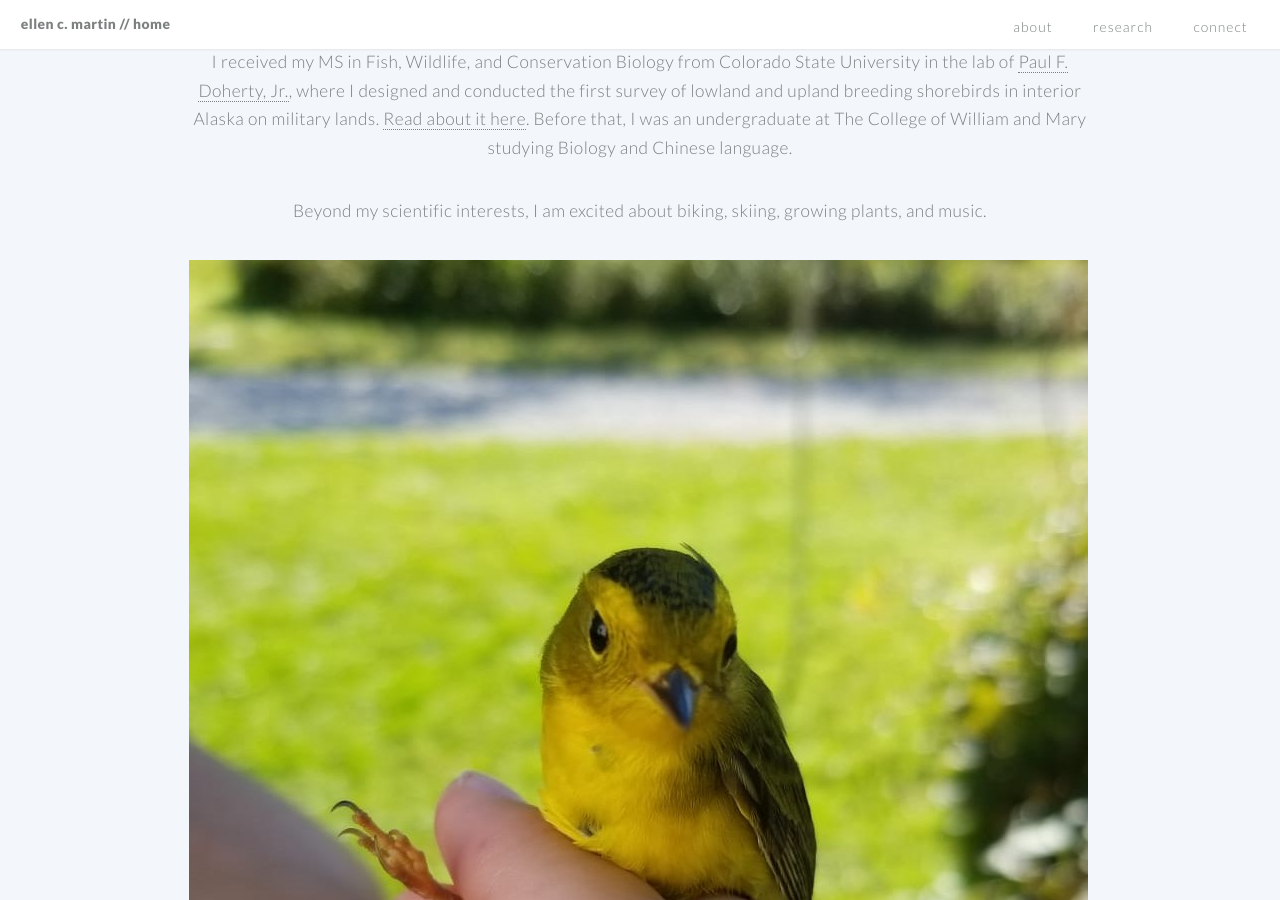
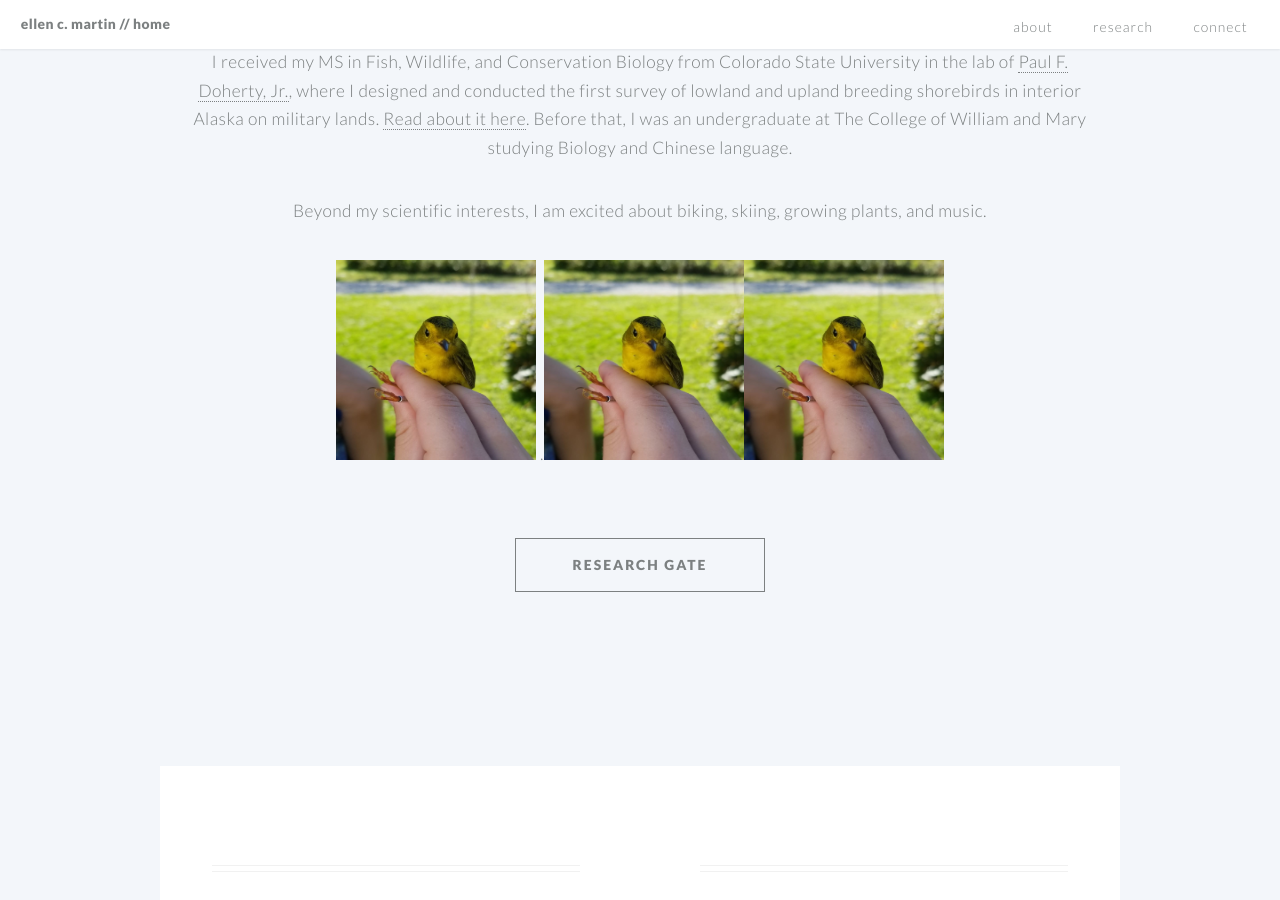
Before and after one commit to EllenCMartin/EllenCMartin.github.io, a Jekyll site: the page built from index.md, in a window 1280 px wide and 900 px high, scrolled down 1092 px. Built offline with Jekyll 4.4.1, drawn with Linux system fonts in a browser that asks for light colours.

Commit message:
Update index.md

```diff
--- a/index.md
+++ b/index.md
@@ -54,5 +54,4 @@ I received my MS in Fish, Wildlife, and Conservation Biology from Colorado State
 
 Beyond my scientific interests, I am excited about biking, skiing, growing plants, and music.
 
-![alt text for screen readers](/images/ecm1.jpg "Text to show on mouseover").<img src="/images/ecm1.jpg" alt="Bird banding, Powedermill Banding Station" style="height: 300px; width:300px;"/>
-<img src="/images/ecm1.jpg" alt="Bird banding, Powedermill Banding Station" style="height: 300px; width:300px;"/>
+<img src="/images/ecm1.jpg" alt="Bird banding, Powedermill Banding Station" style="height: 200px; width:200px;"/> .<img src="/images/ecm1.jpg" alt="Bird banding, Powedermill Banding Station" style="height: 200px; width:200px;"/><img src="/images/ecm1.jpg" alt="Bird banding, Powedermill Banding Station" style="height: 200px; width:200px;"/>
```
